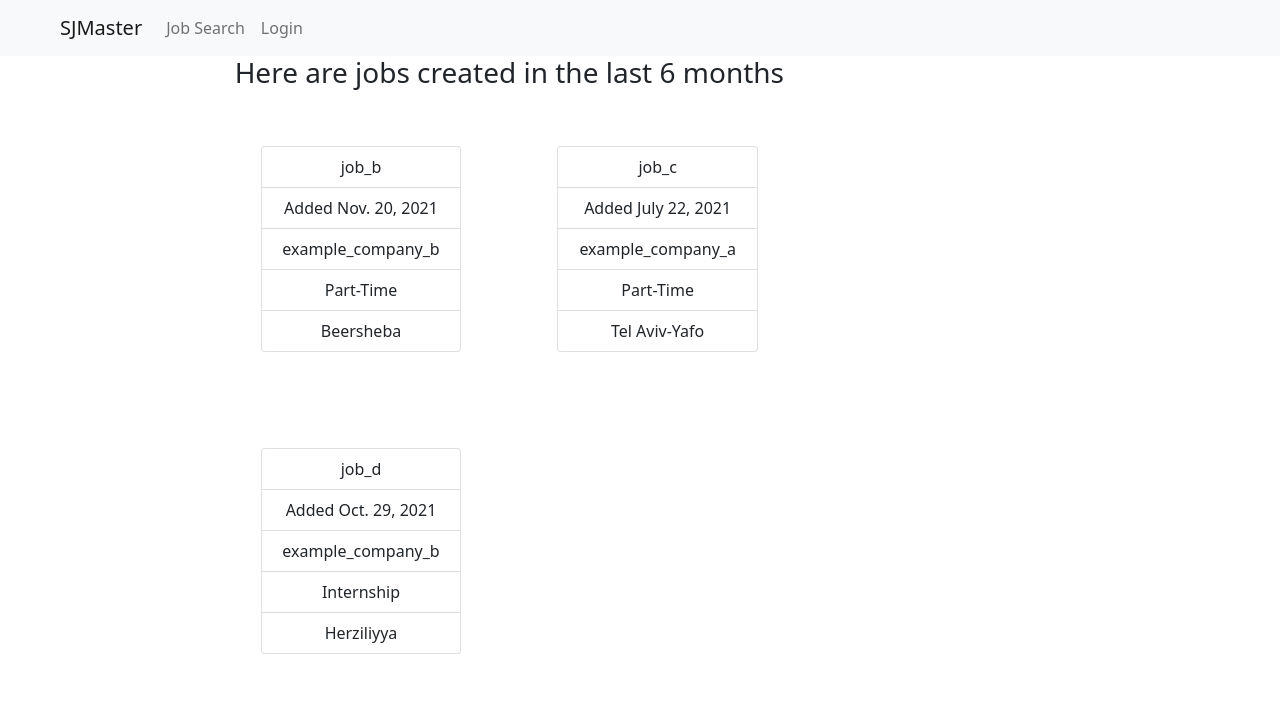
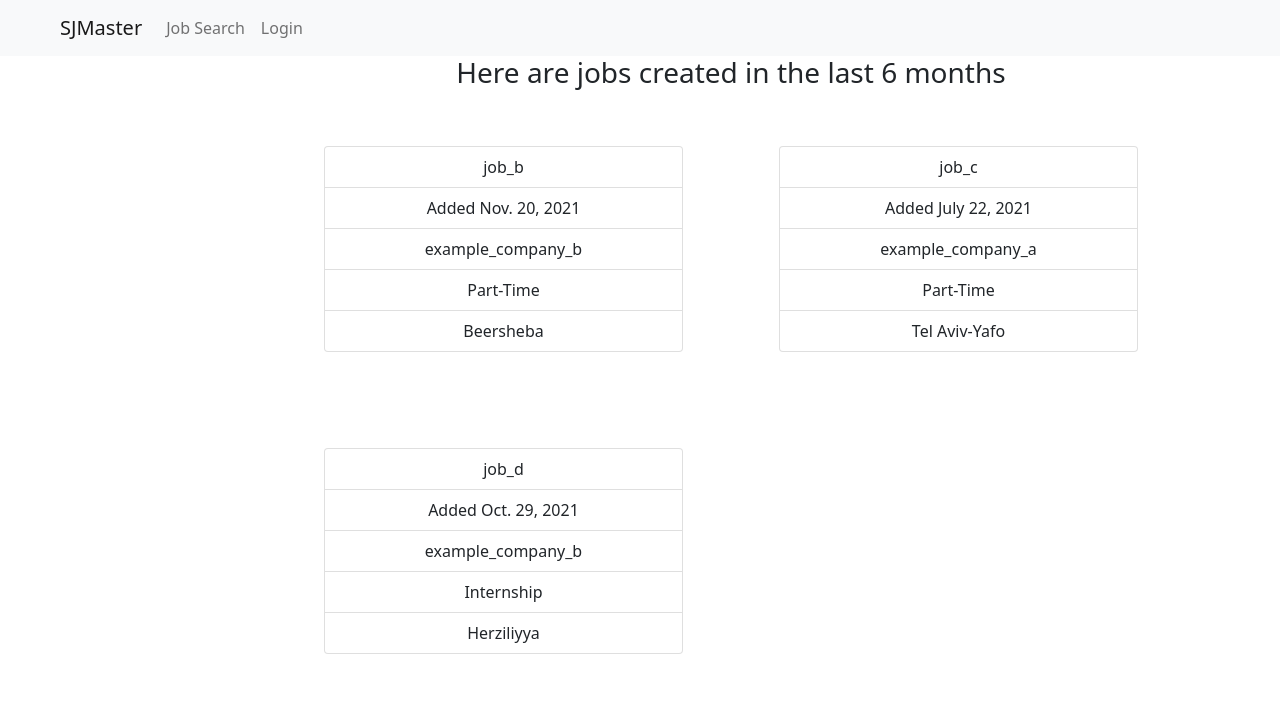
Before and after one commit to redhat-beyond/SJMaster, a Django app: page / in a window 1280 px wide. Shown: the top 701 px of the page. Run offline with Django 3.2, Linux system fonts and the light colour scheme; data comes from the database, SQL or seed files in the repository; data that the repository does not hold is empty.

Commit message:
Removed '-8' from main tag in base.html
This allows all inheriting templates to use the whole screen instead of
just 2/3 of it.

```diff
--- a/SJMaster/templates/base.html
+++ b/SJMaster/templates/base.html
@@ -45,7 +45,7 @@
 </header>
 <main role="main" class="container">
     <div class="row">
-        <div class="col-md-8">{% block content %}{% endblock %}</div>
+        <div class="col-md">{% block content %}{% endblock %}</div>
     </div>
 </main>
 <script
```
